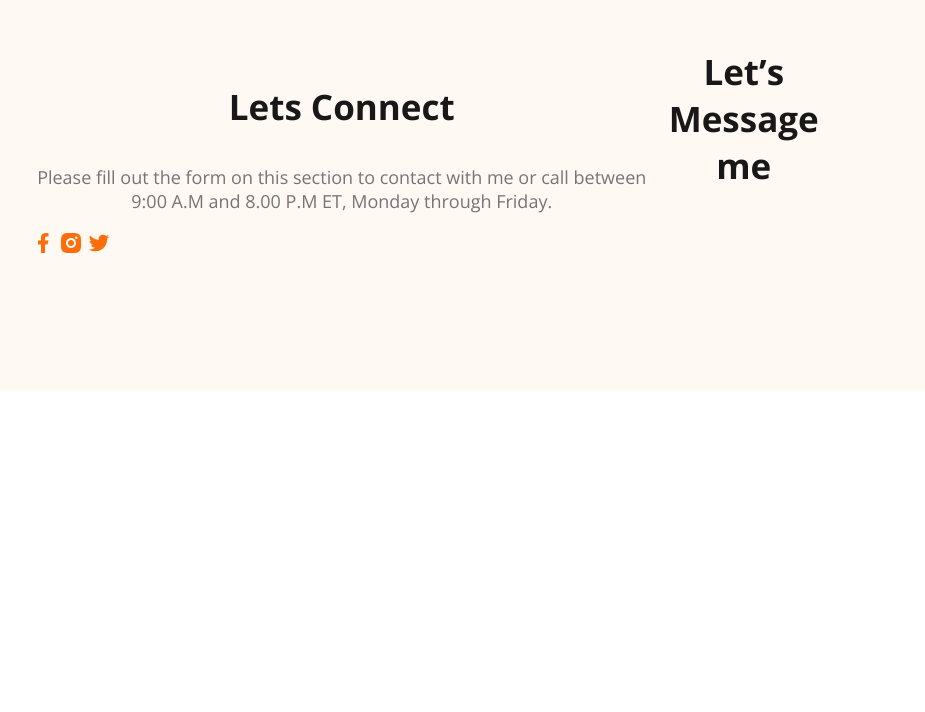
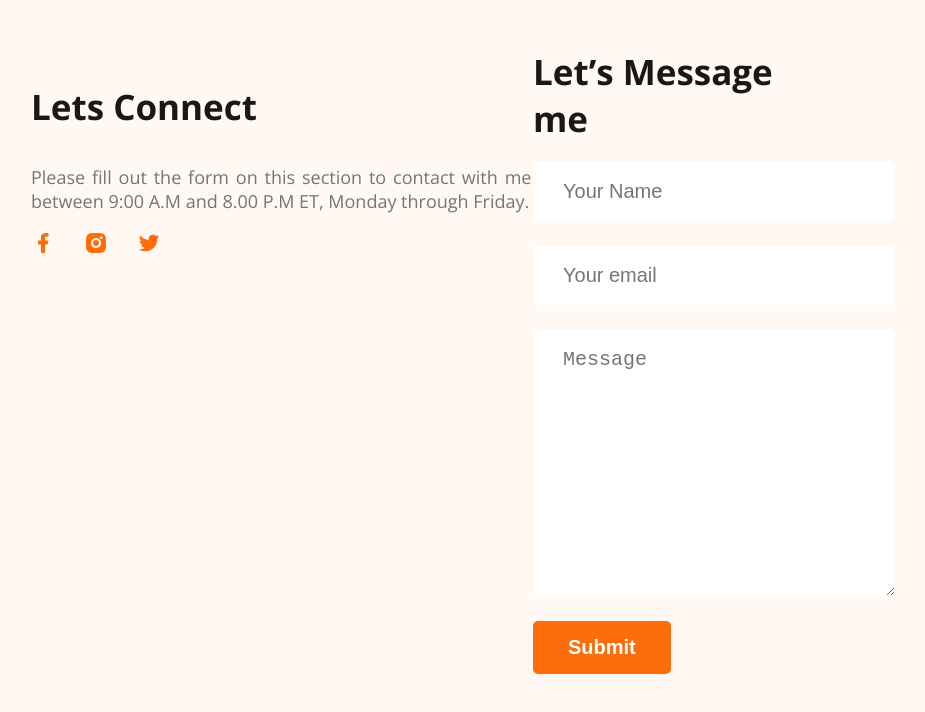
Before and after one commit to saeedalhasan/webdeveloper-portfolio, a plain HTML site: page index.html in a window 1280 px wide. Shown: the part 3421-4133 px from the top of the page, without its empty margins (207-1132 px from the left). Before the commit the page ends 3819 px from the top, so only its background shows below. Drawn offline with nearby package versions, Linux system fonts and the light colour scheme.

Commit message:
finished footer section with contact form

```diff
--- a/index.html
+++ b/index.html
@@ -189,10 +189,10 @@
     </main>
     <footer>
         <div class="footer-column">
-            <h3 class="section-title">
+            <h3 id="footer-title-one" class="section-title">
                 Lets Connect
             </h3>
-            <p class="section-description">
+            <p id="connect-desc" class="section-description">
                 Please fill out the form on this section to contact with me or call between 9:00 A.M and 8.00 P.M ET, Monday through Friday.
             </p>
             <div class="social-links">
@@ -202,9 +202,15 @@
             </div>
         </div>
         <div class="footer-column">
-            <div class="section-title">
+            <div id="footer-title-two" class="section-title">
                 Let’s Message me
             </div>
+            <form class="contact" action="">
+                <input type="text" placeholder="Your Name">
+                <input type="email" placeholder="Your email">
+                <textarea name="" id="" cols="30" rows="10" placeholder="Message"></textarea>
+                <input class="btn-primary" type="button" value="Submit">
+            </form>
         </div>
     </footer>
 </body>
--- a/styles/portfolio.css
+++ b/styles/portfolio.css
@@ -198,6 +198,33 @@ main section{
 footer{
     display: flex;
     background: #FFF8F3;
+    gap: 100px;
     margin-top: 115px;
     padding: 130px 230px;
 }
+.footer-column{
+    width: 50%;
+}
+.contact input[type="text"], .contact input[type="email"], textarea{
+    display: block;
+    color: #757575;
+    font-size: 20px;
+    font-weight: 400;
+    margin-top: 20px;
+    margin-bottom: 25px;
+    padding: 18px 30px;
+    border: 0;
+    border-radius: 5px;
+    background: #FFF;
+    width: 100%;
+}
+#footer-title-one, #footer-title-two{
+    text-align: left;
+}
+#connect-desc{
+    text-align: justify;
+    width: 560px;
+}
+.social-links a{
+    margin-right: 25px;
+}
```
